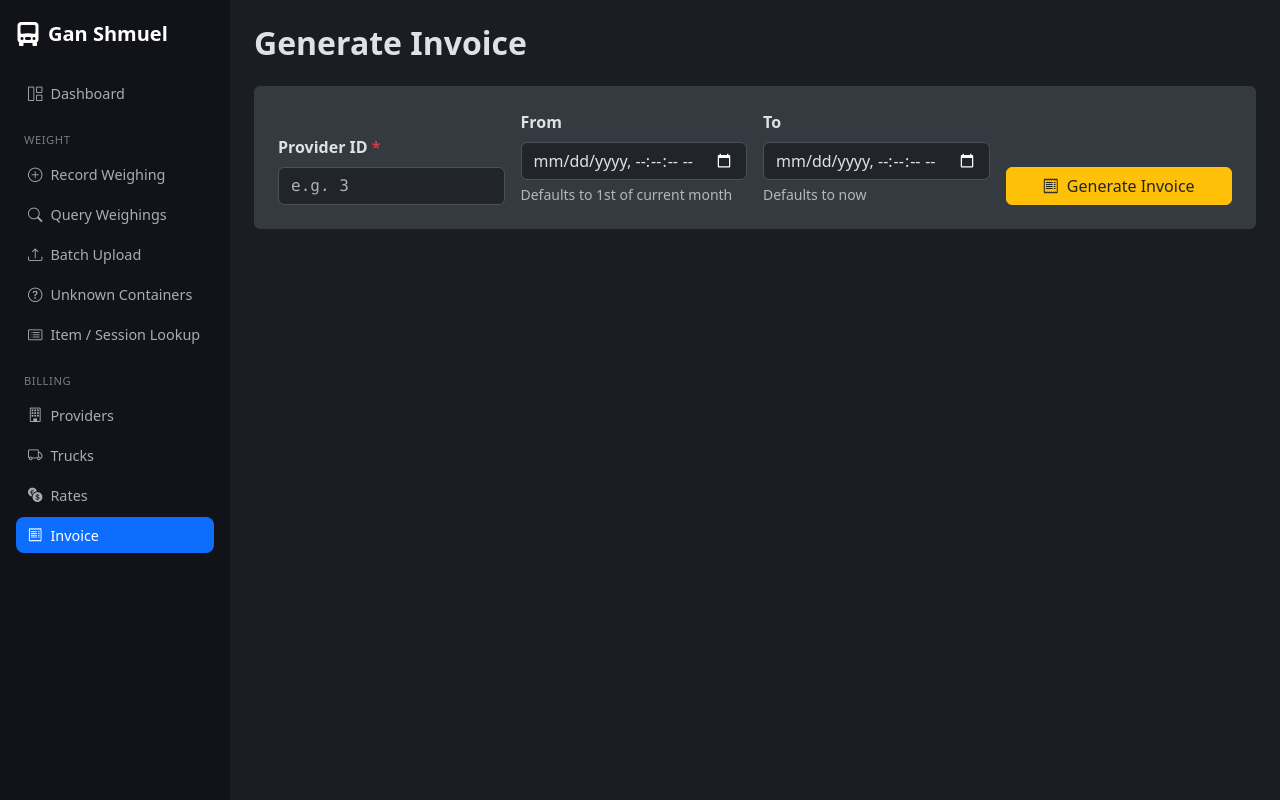
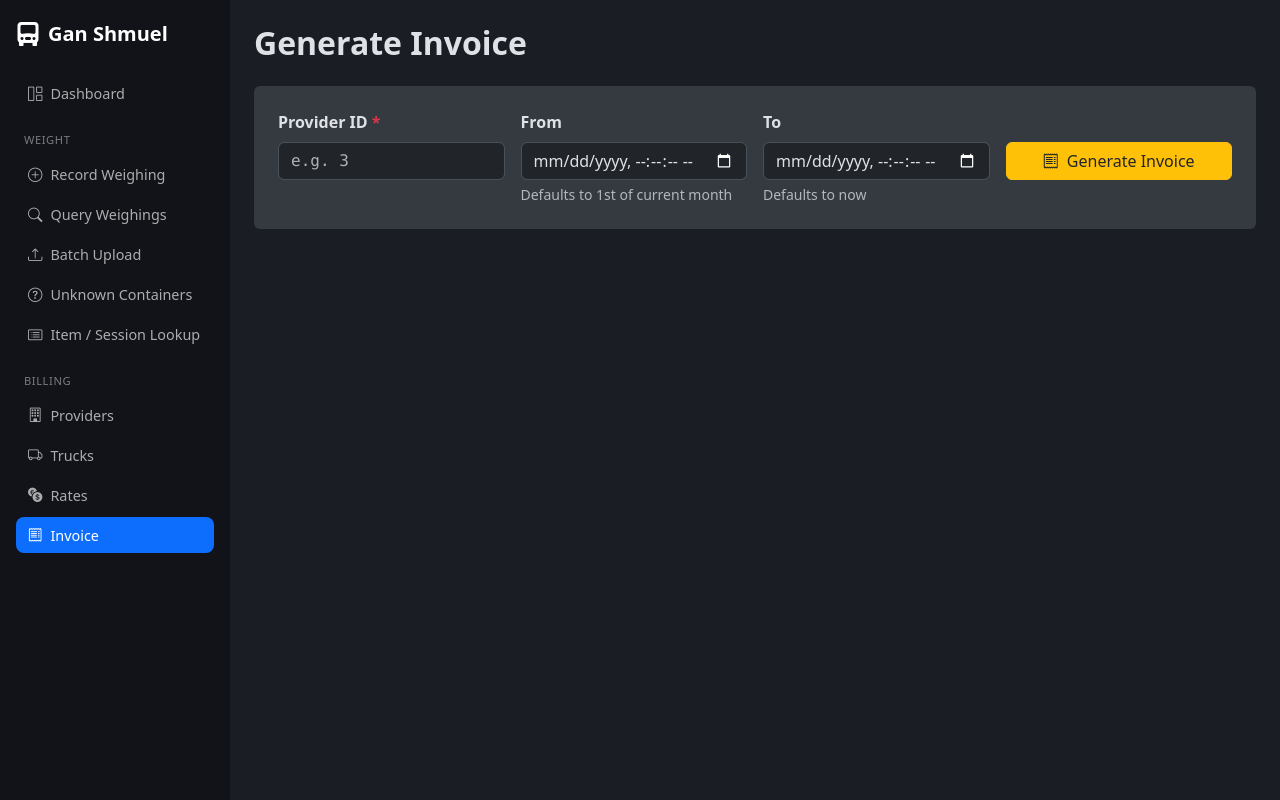
Before and after one commit to Steve-droid/Gan-Shmuel-Green, a Flask app: page /billing/bill in a window 1280 px wide. Run offline with Flask 3, Linux system fonts and the light colour scheme.

Commit message:
aligning the input and button on the invoice page

```diff
--- a/user-interface/templates/billing/bill.html
+++ b/user-interface/templates/billing/bill.html
@@ -11,7 +11,7 @@
     {% set tv = args.get('to', '') %}
     {% set from_dt = fv[:4]+'-'+fv[4:6]+'-'+fv[6:8]+'T'+fv[8:10]+':'+fv[10:12]+':'+fv[12:14] if fv|length == 14 else '' %}
     {% set to_dt   = tv[:4]+'-'+tv[4:6]+'-'+tv[6:8]+'T'+tv[8:10]+':'+tv[10:12]+':'+tv[12:14] if tv|length == 14 else '' %}
-    <form id="bill-form" method="GET" class="row g-3 align-items-end">
+    <form id="bill-form" method="GET" class="row g-3 align-items-start">
       <div class="col-md-3">
         <label class="form-label fw-semibold">Provider ID <span class="text-danger">*</span></label>
         <input type="text" class="form-control font-monospace" name="provider_id"
@@ -30,6 +30,7 @@
         <div class="form-text">Defaults to now</div>
       </div>
       <div class="col-md-3">
+        <label class="form-label d-block invisible">.</label>
         <button type="submit" class="btn btn-warning w-100 text-dark">
           <i class="bi bi-receipt me-2"></i>Generate Invoice
         </button>
```
